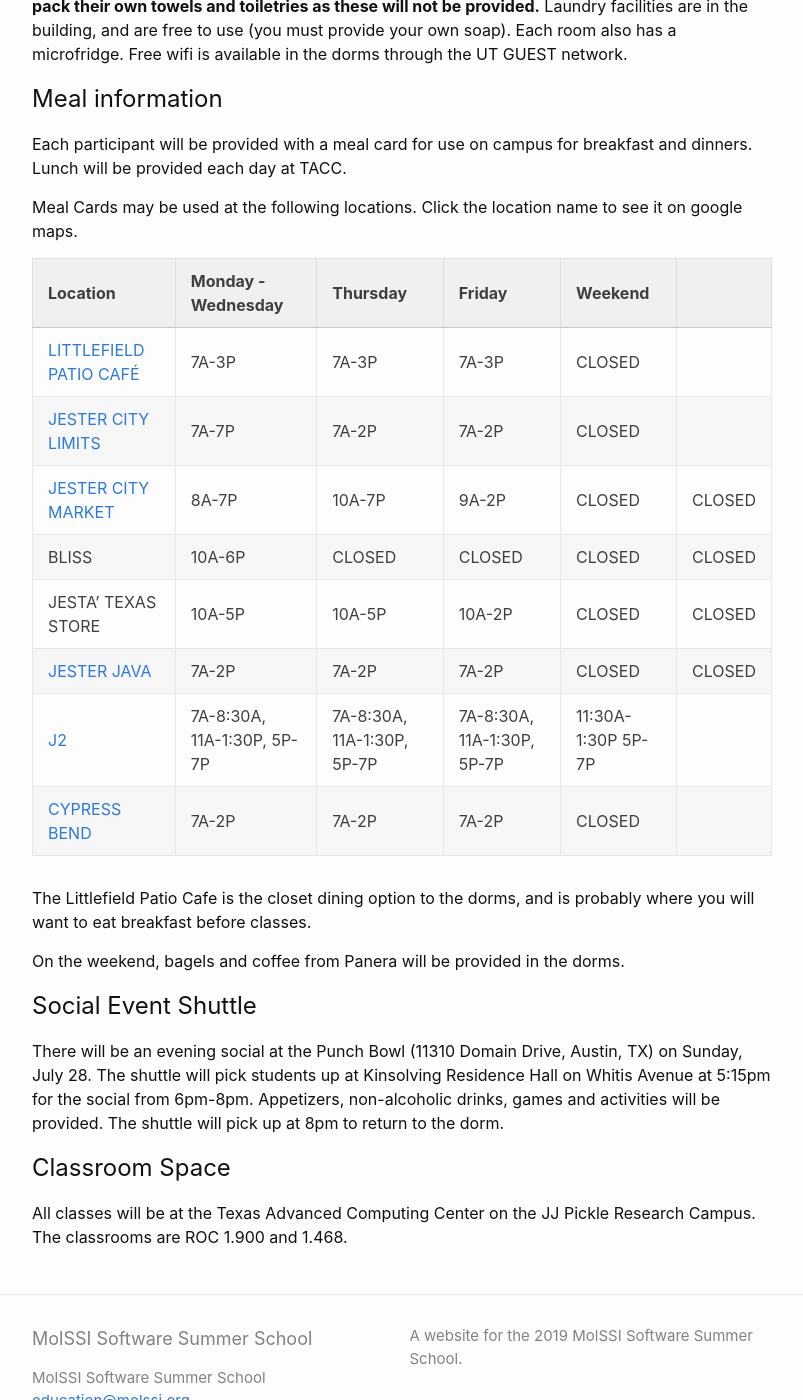
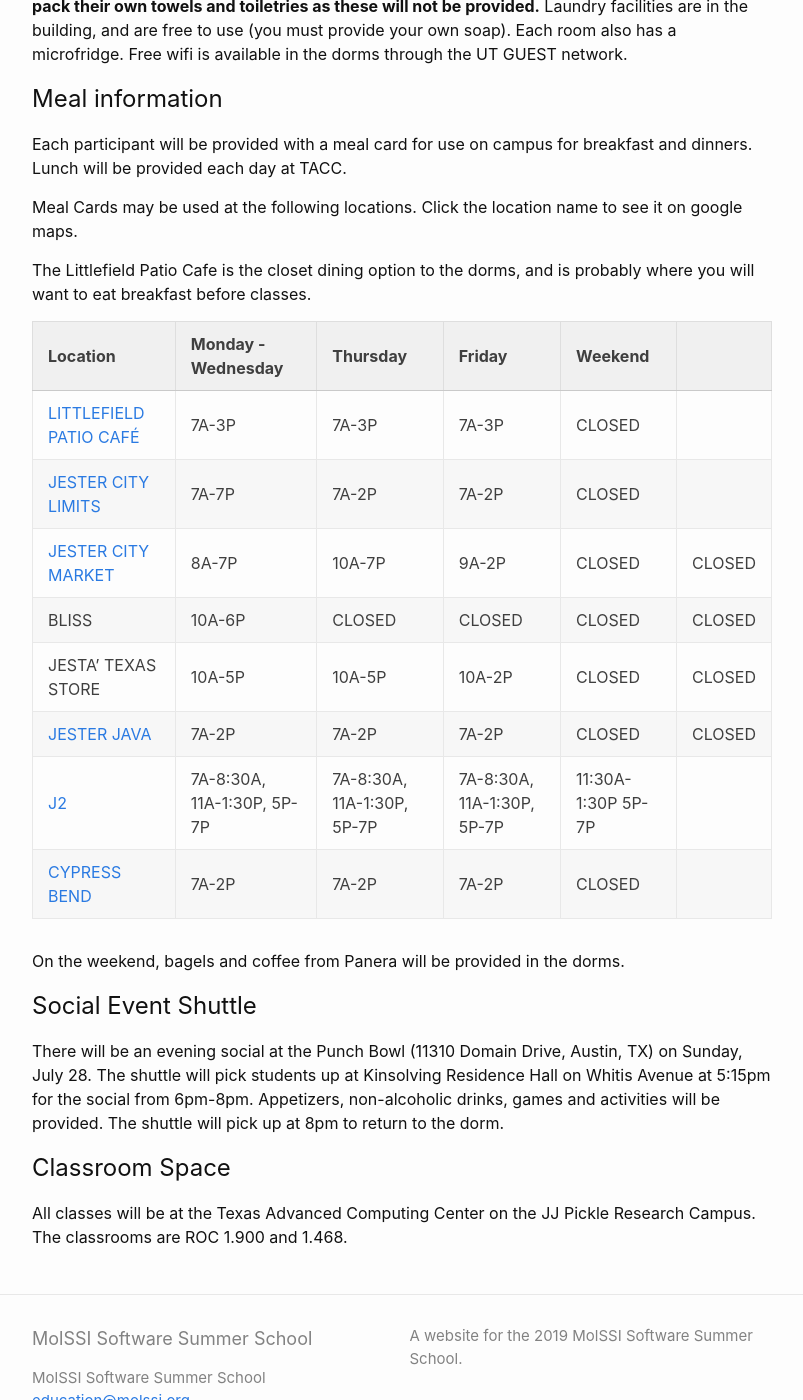
Before and after one commit to MolSSI-Education/2019-software-summer-school-logistics, a Jekyll site: the page built from Logistics.md, in a window 1280 px wide and 1400 px high, scrolled down 1094 px. Shown: the whole window, without its empty margins (238-1041 px from the left). Built offline with Jekyll 4.4.1, drawn with Linux system fonts in a browser that asks for light colours; part of the change alters nothing that is shown.

```diff
--- a/Logistics.md
+++ b/Logistics.md
@@ -40,6 +40,8 @@ Each participant will be provided with a meal card for use on campus for breakfa
 
 Meal Cards may be used at the following locations. Click the location name to see it on google maps.
 
+The Littlefield Patio Cafe is the closet dining option to the dorms, and is probably where you will want to eat breakfast before classes.
+
 | Location | Monday - Wednesday | Thursday | Friday | Weekend
 | ---------|--------------------|----------|--------|---------|
 [LITTLEFIELD PATIO CAFÉ](https://www.google.com/maps/place/Littlefield+Patio+Cafe/@30.2892825,-97.7416213,17z/data=!3m1!4b1!4m5!3m4!1s0x8644b582bf7b5f87:0x69be498ea2d6469f!8m2!3d30.2892825!4d-97.7394273) |	7A-3P	| 7A-3P	 | 7A-3P| 	CLOSED |
@@ -51,7 +53,6 @@ JESTA' TEXAS STORE |	10A-5P |	10A-5P	|10A-2P |	CLOSED	| CLOSED
 [J2](https://www.google.com/maps/place/Jester+Second+Floor+Dining/@30.282826,-97.736895,15z/data=!4m2!3m1!1s0x0:0x5f36f99f7a4e997?sa=X&ved=2ahUKEwjDx8TltMbjAhVRUK0KHb7VCbEQ_BIwHnoECAcQCA)|	 7A-8:30A, 11A-1:30P, 5P-7P | 7A-8:30A, 11A-1:30P, 5P-7P| 7A-8:30A, 11A-1:30P, 5P-7P | 11:30A-1:30P 5P-7P
 [CYPRESS BEND](https://www.google.com/maps/place/Cypress+Bend/@30.2829066,-97.7344861,15z/data=!4m2!3m1!1s0x0:0xbb45a084320d0d24?sa=X&ved=2ahUKEwiy-MyPtcbjAhUHCawKHcuDDjoQ_BIwCnoECA0QCA) |	7A-2P |	7A-2P | 7A-2P | CLOSED
 
-The Littlefield Patio Cafe is the closet dining option to the dorms, and is probably where you will want to eat breakfast before classes.
 
 On the weekend, bagels and coffee from Panera will be provided in the dorms.
 
```
